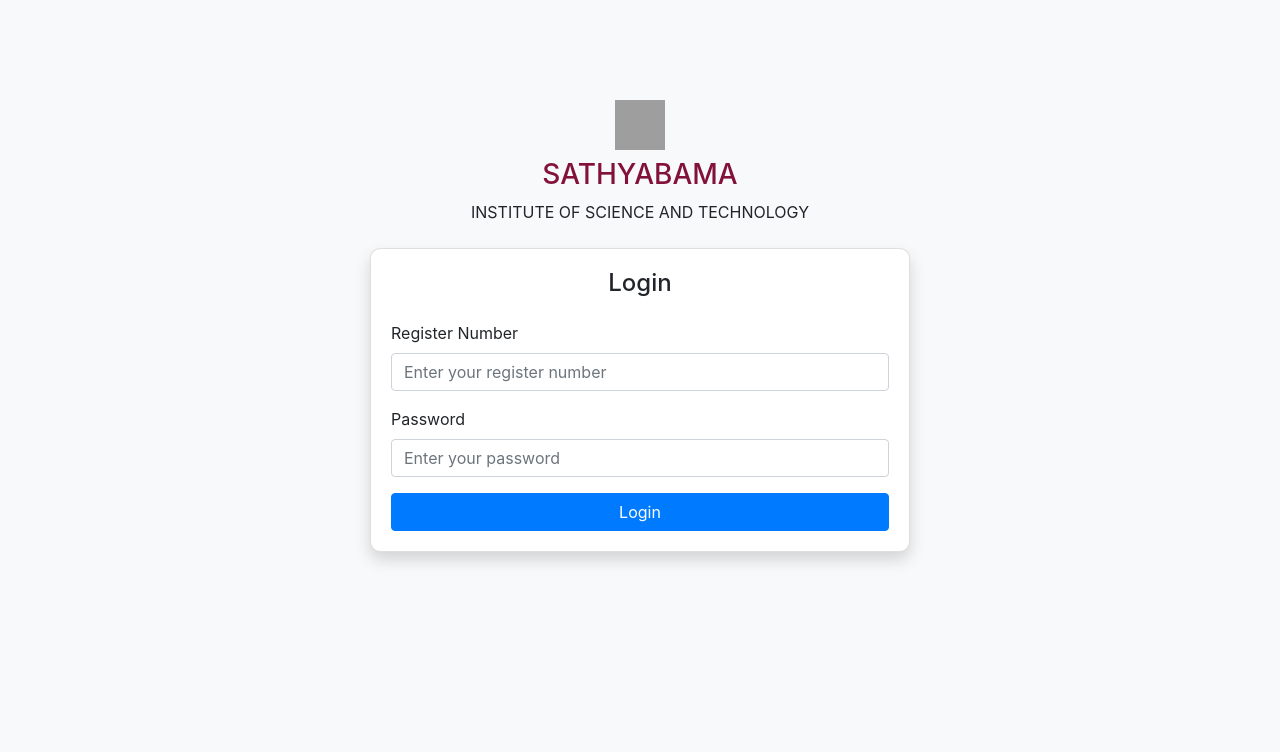
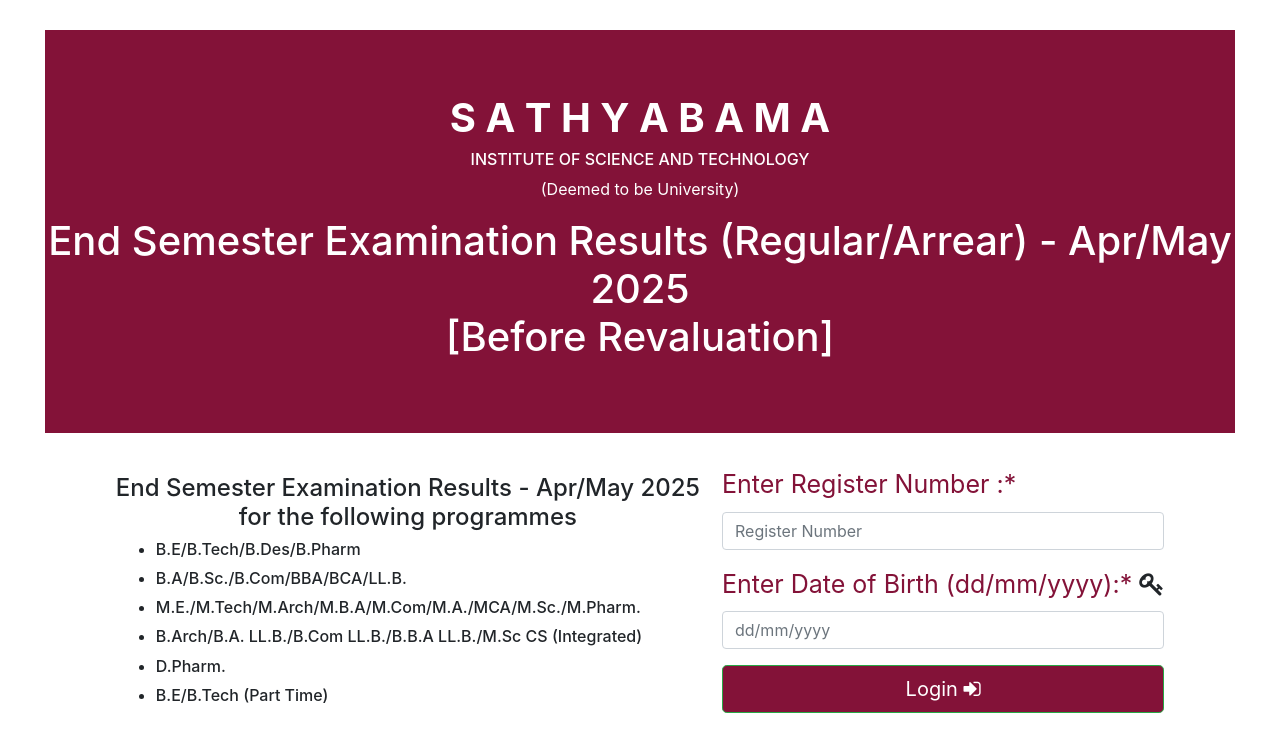
Before and after one commit to Jaideepak/sat, a Flask app: page / in a window 1280 px wide. Shown: the top 752 px of the page. Run offline with Flask 3, Linux system fonts and the light colour scheme; some libraries are stand-ins or nearby versions; grey boxes are pictures that could not be loaded.

Commit message:
Update login.html

```diff
--- a/templates/login.html
+++ b/templates/login.html
@@ -1,71 +1,127 @@
 <!DOCTYPE html>
 <html lang="en">
 <head>
-  <meta charset="UTF-8">
-  <title>SIST - Login</title>
+    <title>END SEMESTER EXAM RESULTS</title>
+    <meta charset="utf-8">
     <meta name="viewport" content="width=device-width, initial-scale=1">
-  <link rel="shortcut icon" href="https://sist.sathyabama.ac.in/sist_ese_may_2025/img/sist.ico">
-  <link rel="stylesheet" href="https://stackpath.bootstrapcdn.com/bootstrap/4.5.2/css/bootstrap.min.css">
+    <link rel="shortcut icon" type="image/x-icon" href="{{ url_for('static', filename='img/sist.ico') }}" />
+    <link rel="stylesheet" href="https://maxcdn.bootstrapcdn.com/bootstrap/4.0.0/css/bootstrap.min.css">
+    <script src="https://ajax.googleapis.com/ajax/libs/jquery/3.3.1/jquery.min.js"></script>
+    <script src="https://cdnjs.cloudflare.com/ajax/libs/popper.js/1.12.9/umd/popper.min.js"></script>
+    <script src="https://maxcdn.bootstrapcdn.com/bootstrap/4.0.0/js/bootstrap.min.js"></script>
+    <link rel="stylesheet" href="https://maxcdn.bootstrapcdn.com/font-awesome/4.6.1/css/font-awesome.min.css">
     <style>
-    body {
-      background-color: #f8f9fa;
+        li:not(:last-child) {
+            margin-bottom: 10px;
         }
-    .login-container {
-      margin-top: 100px;
-    }
-    .card {
-      border-radius: 10px;
-    }
-    .sist-logo {
-      height: 50px;
-      width: 50px;
-    }
-    .header-text {
+        #tblNote {
             color: #831238;
         }
     </style>
 </head>
-<body>
+<body style="margin:30px">
+<div class="container-fluid">
+    <div class="jumbotron jumbotron-fluid" style="background-color: #831238;">
+        <font color="#fff">
+            <h1 style="text-align: center;"><strong>S A T H Y A B A M A</strong></h1>
+            <h6 style="text-align: center;">INSTITUTE OF SCIENCE AND TECHNOLOGY</h6>
+            <p style="text-align: center">(Deemed to be University)</p>
+            <h1 style="text-align: center">End Semester Examination Results (Regular/Arrear) - Apr/May 2025 <br>[Before Revaluation]</h1>
+        </font>
+    </div>
+</div>
 
-<div class="container login-container">
-  <div class="row justify-content-center">
-    <div class="col-md-6">
-      <div class="text-center mb-4">
-        <img src="https://sist.sathyabama.ac.in/sist_ese_may_2025/img/sist.jpg" alt="SIST Logo" class="sist-logo">
-        <h3 class="header-text mt-2">SATHYABAMA</h3>
-        <p>INSTITUTE OF SCIENCE AND TECHNOLOGY</p>
-      </div>
-      <div class="card shadow">
-        <div class="card-body">
-          <h4 class="card-title text-center mb-4">Login</h4>
-
-          <!-- FLASH MESSAGE BLOCK -->
-          {% with messages = get_flashed_messages(with_categories=true) %}
+<div class="container">
+    {% with messages = get_flashed_messages() %}
         {% if messages %}
-              {% for category, message in messages %}
-                <div class="alert alert-{{ category }}">{{ message }}</div>
-              {% endfor %}
+            <div class="alert alert-warning">{{ messages[0] }}</div>
         {% endif %}
     {% endwith %}
 
-          <!-- FORM STARTS -->
-          <form method="POST">
+    <div class="row justify-content-center align-items-center">
+        <form class="form-horizontal" id="loginForm" method="POST" action="/">
+            <table>
+                <tr>
+                    <td>
+                        <h4 style="text-align: center;">End Semester Examination Results - Apr/May 2025 <br>for the following programmes</h4>
+                        <h6>
+                            <ul>
+                                <li>B.E/B.Tech/B.Des/B.Pharm</li>
+                                <li>B.A/B.Sc./B.Com/BBA/BCA/LL.B.</li>
+                                <li>M.E./M.Tech/M.Arch/M.B.A/M.Com/M.A./MCA/M.Sc./M.Pharm.</li>
+                                <li>B.Arch/B.A. LL.B./B.Com LL.B./B.B.A LL.B./M.Sc CS (Integrated)</li>
+                                <li>D.Pharm.</li>
+                                <li>B.E/B.Tech (Part Time)</li>
+                            </ul>
+                        </h6>
+                    </td>
+                    <td>&nbsp;&nbsp;&nbsp;&nbsp;</td>
+                    <td>
                         <div class="form-group">
-              <label for="regNo">Register Number</label>
-              <input type="text" class="form-control" id="regNo" name="regNo" placeholder="Enter your register number" required>
+                            <label for="regno" style="font-size: 25px;"><font color="#831238">Enter Register Number :* </font></label>
+                            <input type="text" class="form-control" id="regno" name="regno" placeholder="Register Number" required/>
                         </div>
                         <div class="form-group">
-              <label for="pass">Password</label>
-              <input type="password" class="form-control" id="pass" name="pass" placeholder="Enter your password" required>
+                            <label for="dob" style="font-size: 25px;"><font color="#831238">Enter Date of Birth (dd/mm/yyyy):* </font><i class="fa fa-key"></i></label>
+                            <input type="password" class="form-control" name="dob" id="dob" placeholder="dd/mm/yyyy" required/>
                         </div>
-            <button type="submit" class="btn btn-primary btn-block">Login</button>
+                        <div class="form-group">
+                            <button type="submit" id="btnLogin" class="btn btn-success btn-lg btn-block" style="background-color: #831238;">Login <i class="fa fa-sign-in"></i></button>
+                        </div>
+                    </td>
+                </tr>
+            </table>
         </form>
-
-        </div>
-      </div>
-    </div>
     </div>
 </div>
 
+<script>
+function isDate(txtDate) {
+    var currVal = txtDate;
+    if (currVal == '') return false;
+    var rxDatePattern = /^(\d{1,2})(\/|-)(\d{1,2})(\/|-)(\d{4})$/;
+    var dtArray = currVal.match(rxDatePattern);
+    if (dtArray == null) return false;
+    dtDay = dtArray[1];
+    dtMonth = dtArray[3];
+    dtYear = dtArray[5];
+    if (dtMonth < 1 || dtMonth > 12) return false;
+    else if (dtDay < 1 || dtDay > 31) return false;
+    else if ((dtMonth == 4 || dtMonth == 6 || dtMonth == 9 || dtMonth == 11) && dtDay == 31) return false;
+    else if (dtMonth == 2) {
+        var isleap = (dtYear % 4 == 0 && (dtYear % 100 != 0 || dtYear % 400 == 0));
+        if (dtDay > 29 || (dtDay == 29 && !isleap)) return false;
+    }
+    return true;
+}
+
+$(document).ready(function() {
+    $("#regno").keydown(function(e) {
+        if ($.inArray(e.keyCode, [46, 8, 9, 27, 13, 110, 190]) !== -1 ||
+            (e.keyCode === 65 && (e.ctrlKey === true || e.metaKey === true)) ||
+            (e.keyCode >= 35 && e.keyCode <= 40)) return;
+        if ((e.shiftKey || (e.keyCode < 48 || e.keyCode > 57)) &&
+            (e.keyCode < 96 || e.keyCode > 105)) {
+            e.preventDefault();
+        }
+    });
+
+    $('#btnLogin').click(function() {
+        var regVal = $('#regno').val();
+        var dobVal = $('#dob').val();
+        if (!$.isNumeric(regVal)) {
+            alert('Invalid Register Number');
+            $('#regno').focus();
+            return false;
+        }
+        if (!isDate(dobVal)) {
+            alert('Invalid Date of Birth');
+            $('#dob').focus();
+            return false;
+        }
+        return true;
+    });
+});
+</script>
 </body>
 </html>
```
Lines whose indentation alone changed are shown as unchanged.
